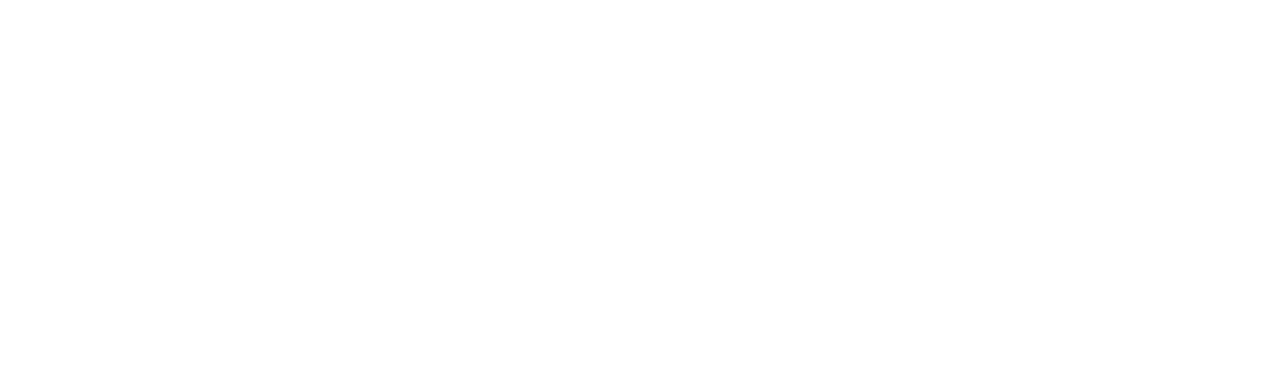
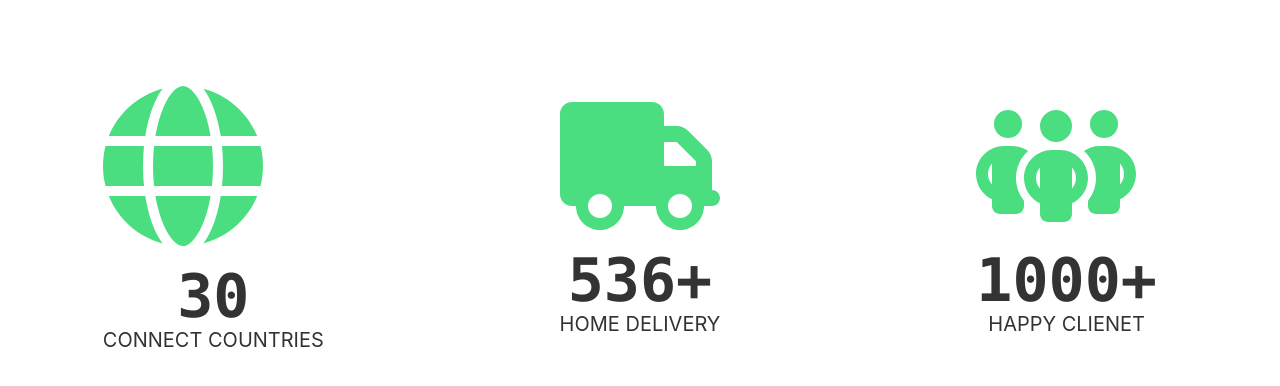
Before and after one commit to akramHoque/manufacturer-app-12, a React (Create React App) app: page / in a window 1280 px wide. Shown: the part 1246-1632 px from the top of the page. Before the commit the page ends 1066 px from the top, so only its background shows below. Built offline with nearby package versions, Linux system fonts and the light colour scheme; no server answers.

Commit message:
added summery

```diff
--- a/package.json
+++ b/package.json
@@ -3,6 +3,10 @@
   "version": "0.1.0",
   "private": true,
   "dependencies": {
+    "@fortawesome/fontawesome-svg-core": "^6.2.0",
+    "@fortawesome/free-regular-svg-icons": "^6.2.0",
+    "@fortawesome/free-solid-svg-icons": "^6.2.0",
+    "@fortawesome/react-fontawesome": "^0.2.0",
     "@testing-library/jest-dom": "^5.16.5",
     "@testing-library/react": "^13.3.0",
     "@testing-library/user-event": "^13.5.0",
--- a/src/Components/Banner/Banner.js
+++ b/src/Components/Banner/Banner.js
@@ -11,12 +11,15 @@
                 <div id="item2" class="carousel-item w-full h-50">
                     <img src="https://mir-s3-cdn-cf.behance.net/project_modules/max_1200/71150135216017.56ee6dea0addc.jpg" class="w-full" alt='' />
                 </div>
+
                 <div id="item3" class="carousel-item w-full h-50">
                     <img src="http://ld-prestashop.template-help.com/prestashop_25936_tf/modules/jxmegalayout/extracontent/vLjXzfcNDu83Qphd.jpg" class="w-full" alt='' />
                 </div>
+
                 <div id="item4" class="carousel-item w-full h-50">
                     <img src="http://ld-prestashop.template-help.com/prestashop_25936_tf/modules/jxmegalayout/extracontent/QsEp4A9owEO9DDz3.jpg" class="w-full" alt='' />
                 </div>
+
             </div>
 
             <div class="flex justify-center w-full py-2 gap-2">
@@ -25,6 +28,7 @@
                 <a href="#item3" class="btn btn-xs">3</a>
                 <a href="#item4" class="btn btn-xs">4</a>
             </div>
+
         </section>
 
     );
--- /dev/null
+++ b/src/Components/BusinessSummery/BusinessSummery.js
@@ -0,0 +1,48 @@
+import { faGlobe, faPeopleGroup, faTruck, faTruckMonster, faTruckPickup } from '@fortawesome/free-solid-svg-icons';
+import { FontAwesomeIcon } from '@fortawesome/react-fontawesome';
+import React from 'react';
+
+const BusinessSummary = () => {
+    return (
+        <div className='flex grid grid-cols-1 md:grid-cols-2 lg:grid-cols-3'>
+            <div class="hero min-h-screen">
+                <div class="hero-content text-center">
+                    <div class="max-w-md">
+                        <p class="mb-5"><FontAwesomeIcon icon={faGlobe} class="w-40 text-green-400"></FontAwesomeIcon></p>
+                        <h3 class="text-5xl font-bold"><span class="font-mono text-6xl">
+                            <span>30</span>
+                        </span></h3>
+                        <p class="uppercase text-xl">Connect Countries</p>
+                    </div>
+                </div>
+            </div>
+
+            <div class="hero min-h-screen">
+                <div class="hero-content text-center">
+                    <div class="max-w-md">
+                        <p class="mb-5"><FontAwesomeIcon icon={faTruck} class="w-40 text-green-400"></FontAwesomeIcon></p>
+                        <h3 class="text-5xl font-bold "><span class="font-mono text-6xl">
+                            <span>536+</span>
+                        </span></h3>
+                        <p class="uppercase text-xl">Home Delivery</p>
+                    </div>
+                </div>
+            </div>
+
+            <div class="hero min-h-screen">
+                <div class="hero-content text-center">
+                    <div class="max-w-md">
+                        <p class="mb-5"><FontAwesomeIcon icon={faPeopleGroup} class="w-40 text-green-400"></FontAwesomeIcon></p>
+                        <h3 class="text-5xl font-bold"><span class="font-mono text-6xl">
+                            <span>1000+</span>
+                        </span></h3>
+                        <p class="uppercase text-xl">happy clienet</p>
+                    </div>
+                </div>
+            </div>
+
+        </div>
+    );
+};
+
+export default BusinessSummary;
--- a/src/Components/Home.js
+++ b/src/Components/Home.js
@@ -1,10 +1,12 @@
 import React from 'react';
 import Banner from './Banner/Banner';
+import BusinessSummary from './BusinessSummery/BusinessSummery';
 
 const Home = () => {
   return (
     <div>
       <Banner></Banner>
+      <BusinessSummary></BusinessSummary>
     </div>
   );
 };
```
Also changed, not shown: 1 other file (tests, documents, lock files or other folders).
